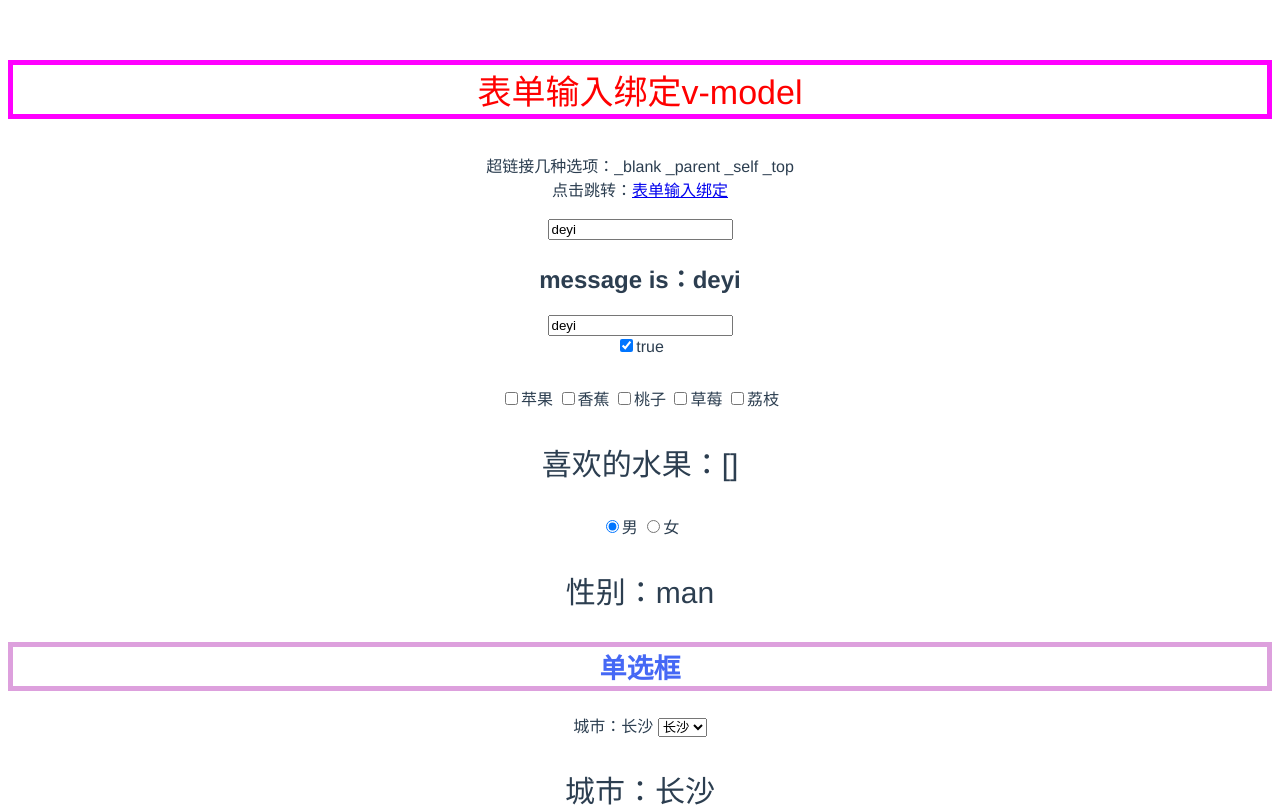
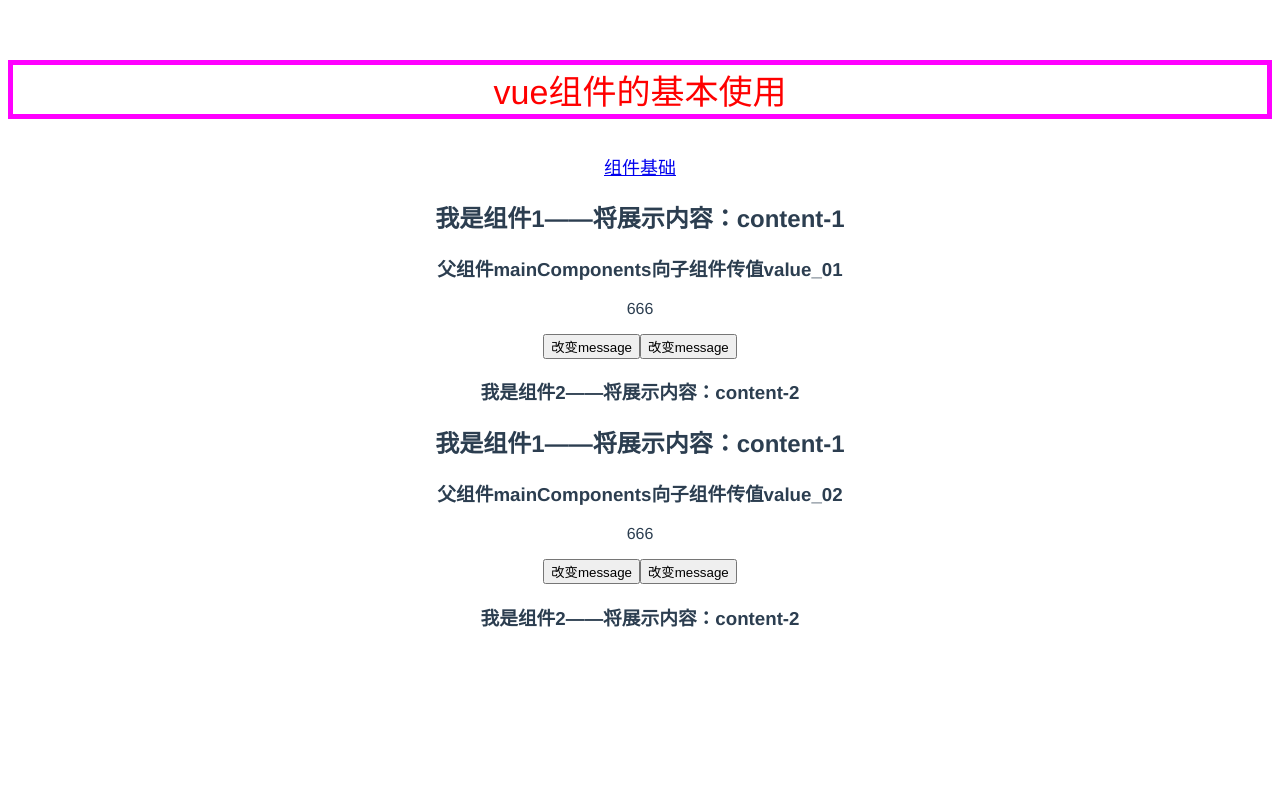
Before and after one commit to Deyi3417/learningVue3, a Vue app: page / in a window 1280 px wide. Shown: the top 807 px of the page. Built offline with nearby package versions, Linux system fonts and the light colour scheme.

Commit message:
prop给子组件传值

```diff
--- a/src/App.vue
+++ b/src/App.vue
@@ -11,12 +11,13 @@ import V_FOR from "./components/列表渲染/V_FOR.vue";
 import ArrayChange from "./components/列表渲染/ArrayChange.vue";
 import V_ON from "./components/事件处理/V_ON.vue";
 import V_MODEL from "./components/表单输入绑定/V_MODEL.vue";
+import MainComponents from "./components/组件基础/MainComponents.vue";
 // import Day03_style from "./components/Day03_style.vue";
 // import Day03_class from "./components/Day03_class.vue";
 </script>
 
 <template>
-  <V_MODEL></V_MODEL>
+  <MainComponents>dy:一级组件</MainComponents>
 </template>
 
 <style>
--- /dev/null
+++ b/src/components/组件基础/ChildComponent.vue
@@ -0,0 +1,19 @@
+<script>
+export default {
+  name: "ChildComponent",
+  data() {
+    return {
+      uTitle:"我是子组件"
+    }
+  }
+}
+</script>
+
+<template>
+  <h3>我是组件2——将展示内容：content-2</h3>
+</template>
+
+
+<style scoped>
+
+</style>
--- /dev/null
+++ b/src/components/组件基础/Content.vue
@@ -0,0 +1,39 @@
+<script>
+import ChildComponent from "./ChildComponent.vue";
+
+// 这样写容易造成数据污染
+const obj = {
+  param:"666",
+}
+export default {
+  name: "Content",
+  components: {ChildComponent},
+  props:['contentMessage_01','contentMessage_02'],
+
+  data() {
+    return {
+      // 让每一个组件对象都返回一个新的对象，不会造成数据污染
+      uTitle:"组件要展示的内容",
+      param: "666",
+    }
+  }
+}
+</script>
+
+<template>
+  <div>
+    <h2>我是组件1——将展示内容：content-1</h2>
+    <h3>{{contentMessage_01}}</h3>
+    <h3>{{contentMessage_02}}</h3>
+    <p>{{param}}</p>
+    <button @click="param='落苏谣beautiful'">改变message</button>
+    <button @click="param='lidy23 真帅'">改变message</button>
+<!--  组件是带有名称的，可复用的实例  -->
+    <ChildComponent>dy:三级组件</ChildComponent>
+  </div>
+</template>
+
+
+<style scoped>
+
+</style>
--- /dev/null
+++ b/src/components/组件基础/MainComponents.vue
@@ -0,0 +1,29 @@
+<script>
+import Content from "./Content.vue";
+
+export default {
+  name: "MainComponents",
+  components: {Content},
+  data() {
+    return {
+      uTitle: "vue组件的基本使用",
+      uMainComponents:"父组件mainComponents向子组件传值value_01",
+      uMainComponents02:"父组件mainComponents向子组件传值value_02",
+    };
+  },
+}
+</script>
+
+<template>
+  <p style="color: red; font-size: 34px; border: 5px solid magenta">{{ uTitle }}</p>
+  <a href="https://v3.cn.vuejs.org/guide/component-basics.html#%E5%9F%BA%E6%9C%AC%E7%A4%BA%E4%BE%8B" target="_blank" style="font-size: 18px">组件基础</a>
+<!--  组件是带有名称的，可复用的实例，单独功能模块的封装-减少冗余，提高代码的复用性  -->
+<!--    -->
+  <Content v-bind:contentMessage_01 = 'uMainComponents'>dy:二级组件</Content>
+  <Content v-bind:contentMessage_02 = 'uMainComponents02'>dy:二级组件</Content>
+</template>
+
+
+<style scoped>
+
+</style>
--- a/src/components/表单输入绑定/V_MODEL.vue
+++ b/src/components/表单输入绑定/V_MODEL.vue
@@ -65,7 +65,7 @@ export default {
 <!--  选项框  -->
     <!--  单选  -->
     <h2 style="color: #4568f5; font-size: 27px; border: 5px solid plum">单选框</h2>
-    城市：{{city}}  <select name="" id="" v-model="city">
+    城市：{{city}}  <select name="" id="city" v-model="city">
       <option value="长沙">长沙</option>
       <option value="株洲">株洲</option>
       <option value="湘潭">湘潭</option>
@@ -74,7 +74,7 @@ export default {
     <p style="font-size: 30px;">城市：{{city}}</p>
 
     <h2 style="color: #4568f5; font-size: 27px; border: 5px solid plum">多选框+multiple</h2>
-    <select name="" id="" v-model="cities" multiple>
+    <select name="" id="cities" v-model="cities" multiple>
       <option value="长沙">长沙</option>
       <option value="株洲">株洲</option>
       <option value="湘潭">湘潭</option>
```
